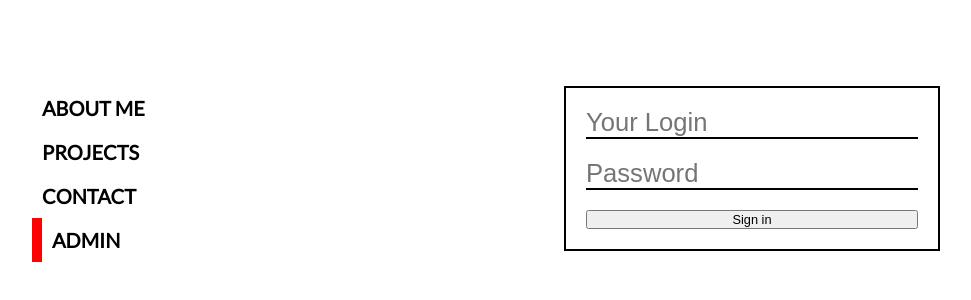
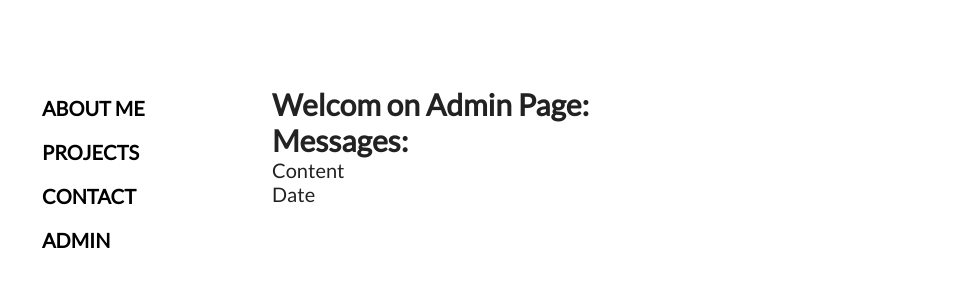
Before and after one commit to BernardKrasowski/Portfolio, a React (Create React App) app: page /admin in a window 1280 px wide. Shown: the part 184-484 px from the top of the page, without its empty margins (8-979 px from the left). Built offline with nearby package versions, Linux system fonts and the light colour scheme.

Commit message:
work on the admin panel has started

```diff
--- a/src/layouts/Navigation.js
+++ b/src/layouts/Navigation.js
@@ -18,7 +18,7 @@ const list = [
   },
   {
     name: 'Admin',
-    path: './admin'
+    path: './login'
   }
 ]
 
--- a/src/pages/AdminPage.js
+++ b/src/pages/AdminPage.js
@@ -1,69 +1,19 @@
-import React, { useState } from 'react'
-import LoginPage from './LoginPage';
+import React from 'react'
+
 
 
 
 function AdminPage() {
 
-  const [user, setUser] = useState(false)
-  const [login, setlogin] = useState('')
-  const [password, setpassword] = useState('')
-
-  const handlerInput = (e) => {
-    const txt = e.target.value;
-
-    if (e.target.type === "password") {
-      setpassword(txt);
-    } else {
-      setlogin(txt)
-    }
-
-  }
-
-
-  const signIn = async () => {
-    if (login !== "" && password !== "") {
-      const requestOptions = {
-        method: 'POST',
-        headers: { 'Content-Type': 'application/json' },
-        body: JSON.stringify({ name: login, password: password })
-      };
-      await fetch('http://localhost:9000/login/admin', requestOptions)
-        .then(response => {
-          return response.json()
-        })
-        .then(data => {
-
-          switch (data) {
-            case "Succes":
-              setUser(true);
-              break;
-
-            case "Not allowed":
-              alert('Wrong Password')
-              break;
-            case "Wrong":
-              alert('wrong login and password')
-              break;
-
-            default:
-              console.log('ok')
-              break;
-          }
-        })
-    }
-  }
   return (
-    <>
-      {!user ? (
-        <LoginPage sign={signIn} log={login} pass={password} change={handlerInput} />
-      )
-        :
-        (
-          <h1>Panel admin</h1>
-        )
-      }
-    </>
+    <div className="adminPage">
+      <h1>Welcom on Admin Page:</h1>
+      <div className="messages">
+        <h2>Messages:</h2>
+        <p>Content</p>
+        <p>Date</p>
+      </div>
+    </div>
   )
 }
 
--- a/src/pages/ContactPage.js
+++ b/src/pages/ContactPage.js
@@ -5,7 +5,7 @@ import { Prompt } from 'react-router-dom'
 function ContactPage() {
 
   const [areaValue, setAreaValue] = useState('');
-  const [checkSubmit, setCheckSubmit] = useState(true)
+  const [checkSubmit, setCheckSubmit] = useState(false)
   const change = (e) => {
     setAreaValue(e.target.value)
   }
@@ -13,12 +13,21 @@ function ContactPage() {
     e.preventDefault();
     if (areaValue) {
       setAreaValue('')
-      setCheckSubmit(false)
+      setCheckSubmit(true)
+      sendMessage();
     }
     else alert('The message field is empty. Please write a message.')
-
   }
-
+  const sendMessage = async () => {
+    const requestOptions = {
+      method: 'POST',
+      headers: { 'Content-Type': 'application/json' },
+      body: JSON.stringify({ areaValue })
+    };
+    await fetch('http://localhost:9000/messages', requestOptions)
+      .then(response => response.json())
+      .then(data => console.log(data))
+  }
   return (
 
 
@@ -33,7 +42,7 @@ function ContactPage() {
         <button>Submit</button>
       </form>
       <Prompt
-        when={checkSubmit}
+        when={!checkSubmit}
         message="Are you sure you want to leave without Submit message?"
       />
     </div>
--- a/src/pages/LoginPage.js
+++ b/src/pages/LoginPage.js
@@ -1,16 +1,70 @@
-import React from 'react'
+import React, { useState } from 'react'
 import '../styles/LoginPage.css'
+import AdminPage from './AdminPage'
 
-function LoginPage({ sign, log, pass, change }) {
+function LoginPage() {
 
+  const [user, setUser] = useState(false)
+  const [login, setlogin] = useState('')
+  const [password, setpassword] = useState('')
+
+  const handlerInput = (e) => {
+    const txt = e.target.value;
+
+    if (e.target.type === "password") {
+      setpassword(txt);
+    } else {
+      setlogin(txt)
+    }
+
+  }
+  const signIn = async () => {
+    if (login !== "" && password !== "") {
+      const requestOptions = {
+        method: 'POST',
+        headers: { 'Content-Type': 'application/json' },
+        body: JSON.stringify({ name: login, password: password })
+      };
+      await fetch('http://localhost:9000/login/admin', requestOptions)
+        .then(response => {
+          return response.json()
+        })
+        .then(data => {
+
+          switch (data) {
+            case "Succes":
+              setUser(true);
+              break;
+
+            case "Not allowed":
+              alert('Wrong Password')
+              break;
+            case "Wrong":
+              alert('wrong login and password')
+              break;
+
+            default:
+              console.log('ok')
+              break;
+          }
+        })
+    }
+  }
   return (
-    <div className="wrapper__loginPage">
-      <div className='loginPage'>
-        <input value={log} onChange={change} className='input__login' type="text" placeholder="Your Login" />
-        <input value={pass} onChange={change} className='input__password' type="password" placeholder="Password" />
-        <button onClick={sign}>Sign in</button>
-      </div>
-    </div>
+    <>
+      {
+        !user ? (<div className="wrapper__loginPage" >
+          <div className='loginPage'>
+            <input value={login} onChange={handlerInput} className='input__login' type="text" placeholder="Your Login" />
+            <input value={password} onChange={handlerInput} className='input__password' type="password" placeholder="Password" />
+            <button onClick={signIn}>Sign in</button>
+          </div>
+        </div>) : (
+          <AdminPage />
+        )
+      }
+
+    </>
   )
 }
 
```
